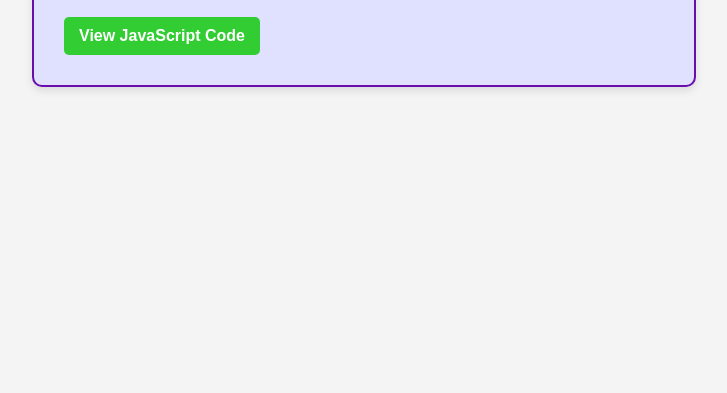
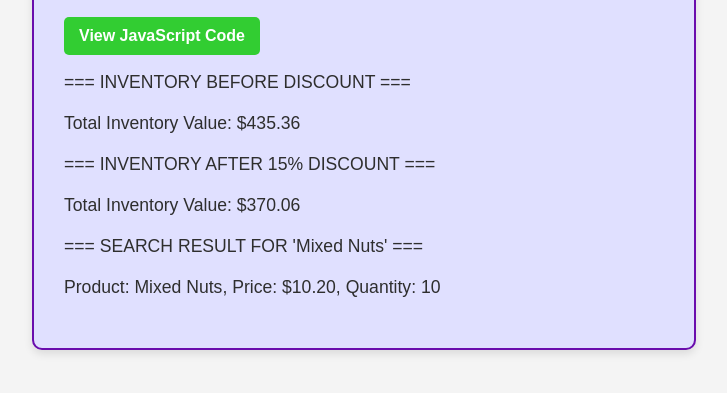
Before and after one commit to Moogz47/lab-11-classes, a plain HTML site: page index.html in a window 1280 px wide. Shown: the part 207-600 px from the top of the page, without its empty margins (276-1003 px from the left). Drawn offline with Linux system fonts and the light colour scheme.

Commit message:
Html and JS file updated to print the product infos right on the home page.

```diff
--- a/index.html
+++ b/index.html
@@ -12,6 +12,7 @@
     <h1>Lab 11 - OOP With Classes</h1>
     <p>This project demonstrates object-oriented programming using JavaScript classes.</p>
     <a href="script.js">View JavaScript Code</a>
+    <section id="output"></section>
   </main>
 </body>
 </html>
--- a/script.js
+++ b/script.js
@@ -55,6 +55,15 @@ class Store {
 
 // Part 5: Testing the System
 
+
+// Product Output Container Function
+function printToPage(message) {
+  const outputDiv = document.getElementById("output");
+  const paragraph = document.createElement("p");
+  paragraph.textContent = message;
+  outputDiv.appendChild(paragraph);
+}
+
 // Create product instances
 const milk = new PerishableProductProperties("Milk", 7.5, 6, "2025-05-01");
 const yogurt = new PerishableProductProperties("Yogurt", 6.99, 14, "2025-04-30");
@@ -71,18 +80,18 @@ groceryStore.addProduct(cereal);
 groceryStore.addProduct(pasta);
 
 // Display value BEFORE discount
-console.log("=== INVENTORY BEFORE DISCOUNT ===");
-console.log("Total Inventory Value: $" + groceryStore.getInventoryValue().toFixed(2));
+printToPage("=== INVENTORY BEFORE DISCOUNT ===");
+printToPage("Total Inventory Value: $" + groceryStore.getInventoryValue().toFixed(2));
 
 // Apply 15% discount
 ProductProperties.applyDiscount(groceryStore.inventory, 0.15);
 
 // Print total inventory value after discount
-console.log("\n=== INVENTORY AFTER 15% DISCOUNT ===");
-console.log("Total Inventory Value: $" + groceryStore.getInventoryValue().toFixed(2));
+printToPage("=== INVENTORY AFTER 15% DISCOUNT ===");
+printToPage("Total Inventory Value: $" + groceryStore.getInventoryValue().toFixed(2));
 
 // Find and print details of a specific product by name
 const searchName = "Mixed Nuts";
-const searchResult = groceryStore.findProductByName(searchName);
-console.log(`\n=== SEARCH RESULT FOR "${searchName}" ===`);
-console.log(searchResult ? searchResult.toString() : "Product not found.");
+const searchResult = groceryStore.findProductByName("Mixed Nuts");
+printToPage("=== SEARCH RESULT FOR 'Mixed Nuts' ===");
+printToPage(searchResult ? searchResult.toString() : "Product not found.");
```
